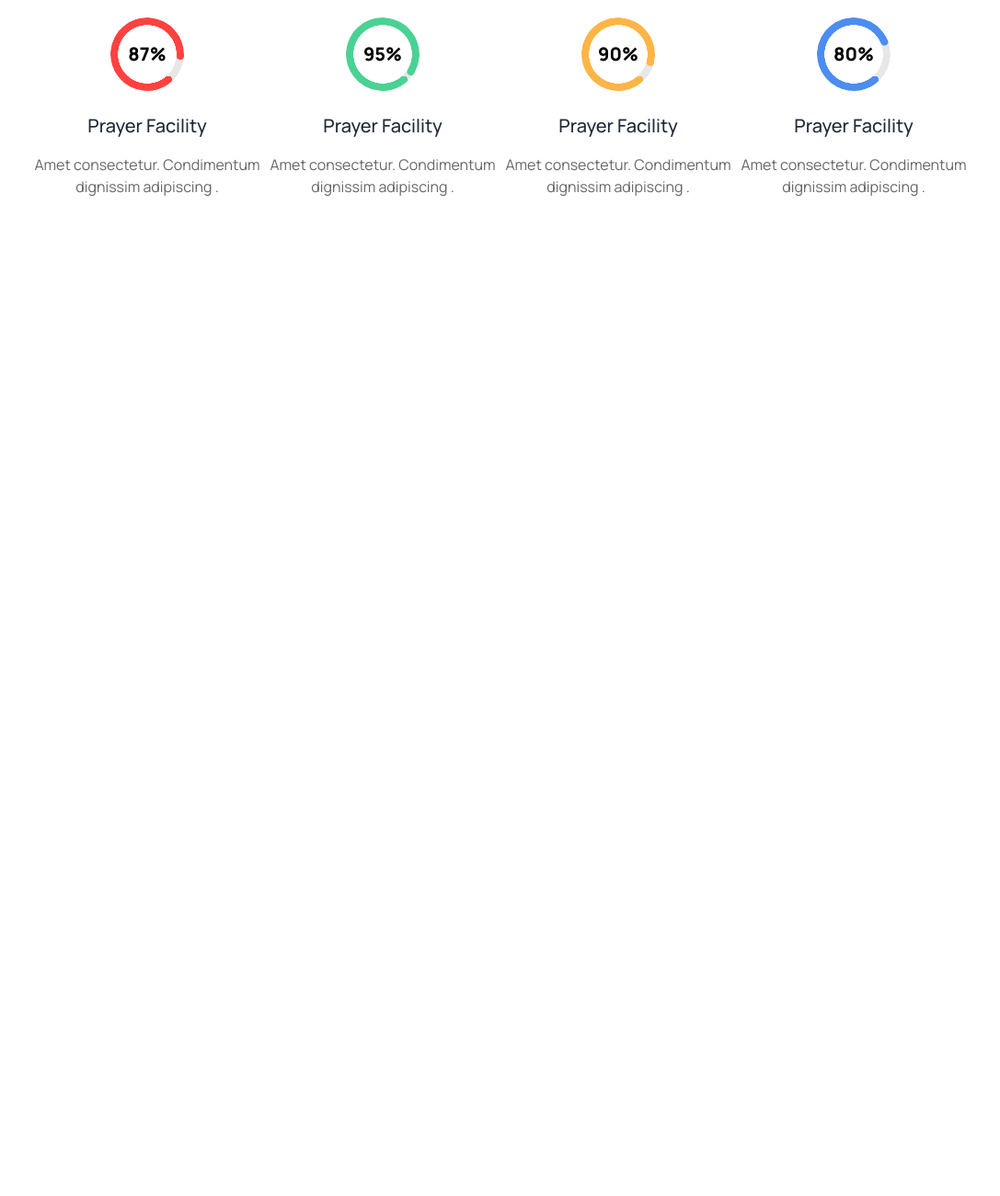
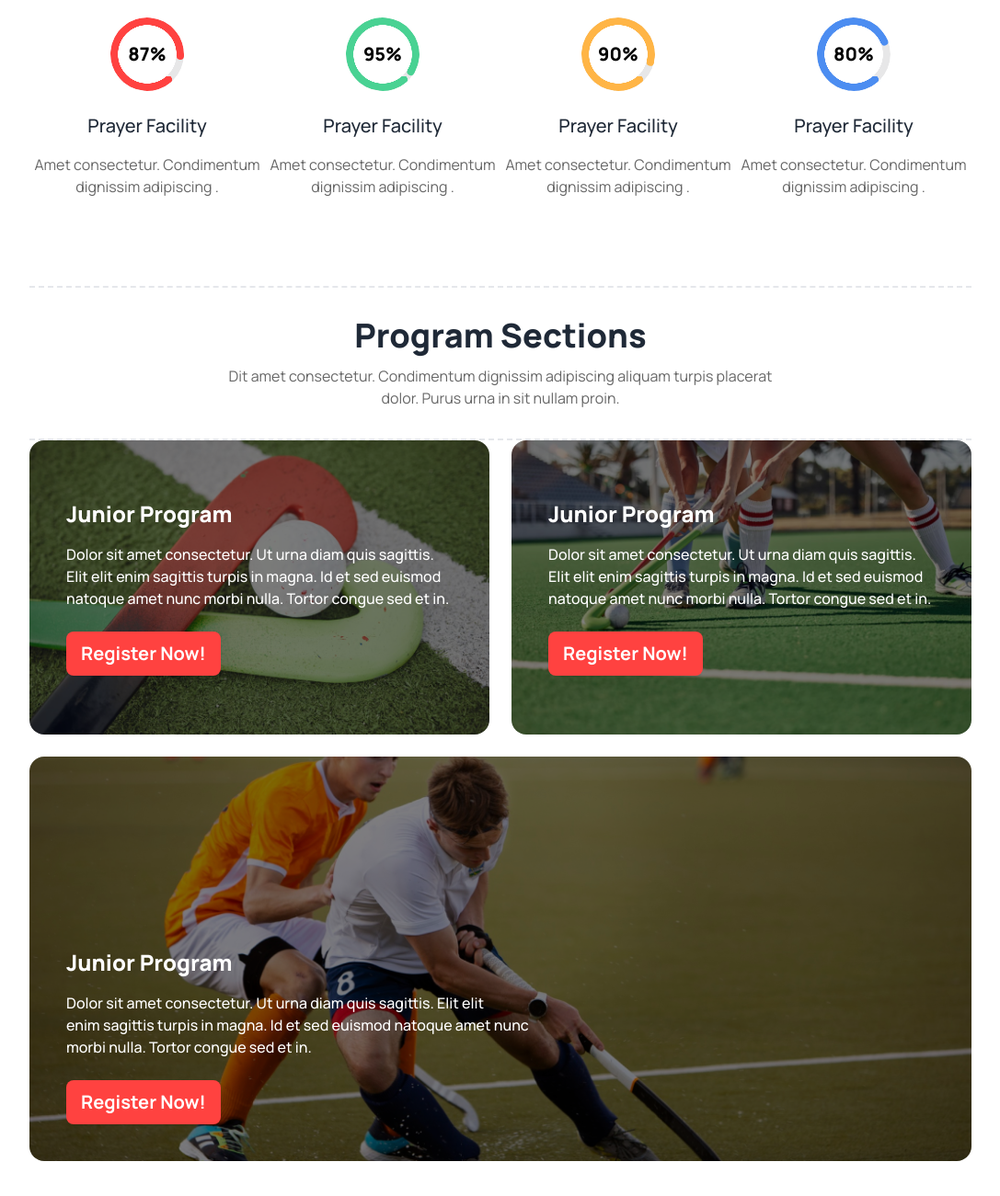
Before and after one commit to Sadia492/hockeys-with-tailwind, a plain HTML site: page index.html in a window 1280 px wide. Shown: the part 845-2146 px from the top of the page at 92% size, without its empty margins (96-1183 px from the left). Before the commit the page ends 1156 px from the top, so only its background shows below. Drawn offline with nearby package versions, Linux system fonts and the light colour scheme.

Commit message:
program section added

```diff
--- a/index.html
+++ b/index.html
@@ -29,6 +29,11 @@
             colors: {
               clifford: "#da373d",
               "hockey-primary": "#FF4240",
+            },
+            backgroundImage: {
+              junior: "url('/images/2.png')",
+              teenager: "url('/images/3.png')",
+              professional: "url('/images/4.png')",
             },
           },
         },
@@ -273,6 +278,68 @@
         </div>
       </section>
       <!-- club section ends here -->
+      <!-- Program section starts here -->
+      <section class="mb-24">
+        <h2
+          class="text-4xl font-extrabold text-center border-t-2 border-dashed pt-8"
+        >
+          Program Sections
+        </h2>
+        <p class="text-black/60 text-center border-b-2 border-dashed pb-8 mt-3">
+          Dit amet consectetur. Condimentum dignissim adipiscing aliquam turpis
+          placerat <br />dolor. Purus urna in sit nullam proin.
+        </p>
+        <div class="grid grid-cols-1 lg:grid-cols-2 gap-6">
+          <div
+            class="bg-junior bg-no-repeat bg-cover bg-center bg-black/50 bg-blend-overlay py-16 px-10 rounded-2xl"
+          >
+            <h4 class="text-white text-2xl font-extrabold">Junior Program</h4>
+            <p class="font-medium text-white mt-4 mb-6">
+              Dolor sit amet consectetur. Ut urna diam quis sagittis. Elit elit
+              enim sagittis turpis in magna. Id et sed euismod natoque amet nunc
+              morbi nulla. Tortor congue sed et in.
+            </p>
+            <button
+              class="font-bold text-white text-xl btn bg-hockey-primary hover:bg-hockey-primary border-none hover:border-none"
+            >
+              Register Now!
+            </button>
+          </div>
+          <div
+            class="bg-teenager bg-no-repeat bg-cover bg-center bg-black/50 bg-blend-overlay py-16 px-10 rounded-2xl"
+          >
+            <h4 class="text-white text-2xl font-extrabold">Junior Program</h4>
+            <p class="font-medium text-white mt-4 mb-6">
+              Dolor sit amet consectetur. Ut urna diam quis sagittis. Elit elit
+              enim sagittis turpis in magna. Id et sed euismod natoque amet nunc
+              morbi nulla. Tortor congue sed et in.
+            </p>
+            <button
+              class="font-bold text-white text-xl btn bg-hockey-primary hover:bg-hockey-primary border-none hover:border-none"
+            >
+              Register Now!
+            </button>
+          </div>
+          <div
+            class="bg-professional lg:col-span-2 bg-no-repeat bg-cover bg-center bg-black/50 bg-blend-overlay pb-10 pl-10 pt-52 rounded-2xl"
+          >
+            <h4 class="text-white text-2xl font-extrabold">Junior Program</h4>
+            <p class="font-medium text-white mt-4 mb-6">
+              Dolor sit amet consectetur. Ut urna diam quis sagittis. Elit elit
+              <br />
+              enim sagittis turpis in magna. Id et sed euismod natoque amet nunc
+              <br />
+              morbi nulla. Tortor congue sed et in.
+            </p>
+            <button
+              class="font-bold text-white text-xl btn bg-hockey-primary hover:bg-hockey-primary border-none hover:border-none"
+            >
+              Register Now!
+            </button>
+          </div>
+        </div>
+      </section>
+      <!-- program section ends here -->
     </main>
     <footer></footer>
   </body>
```
